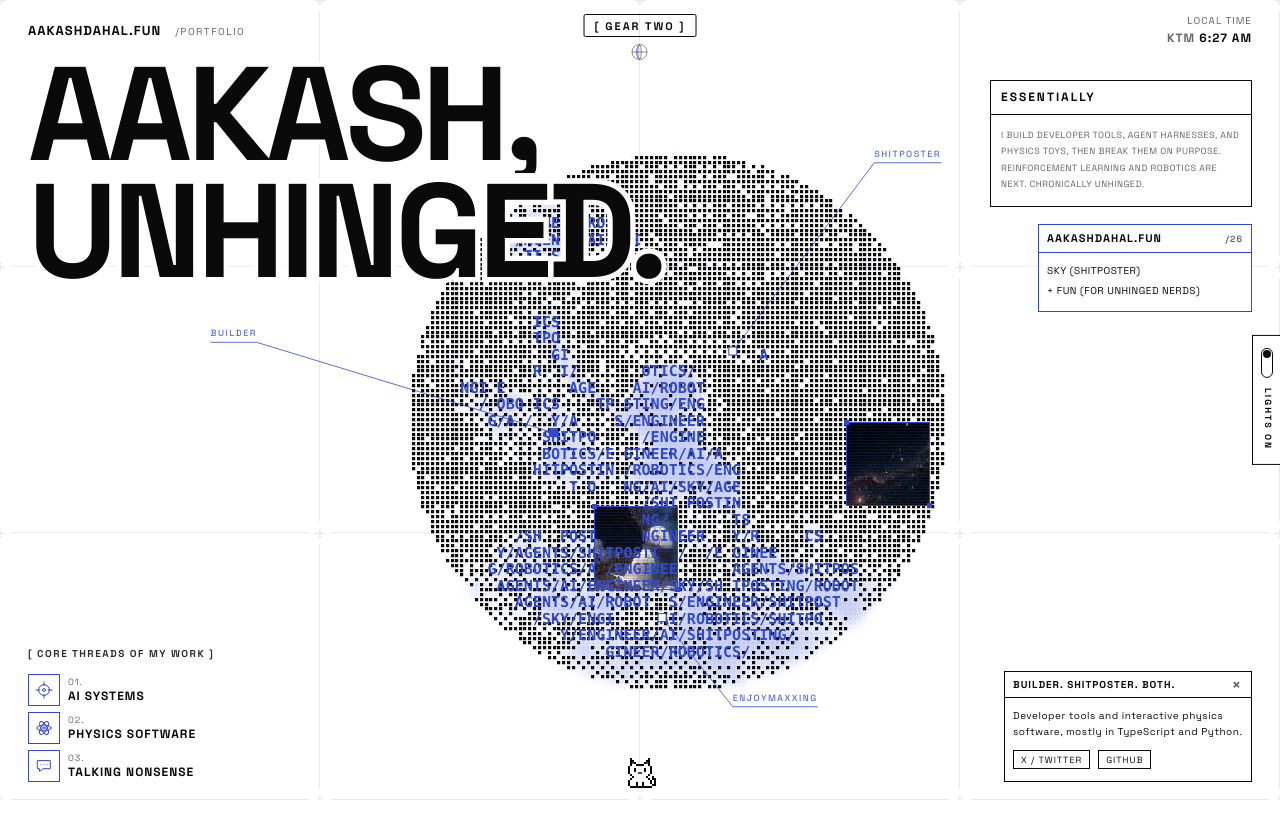
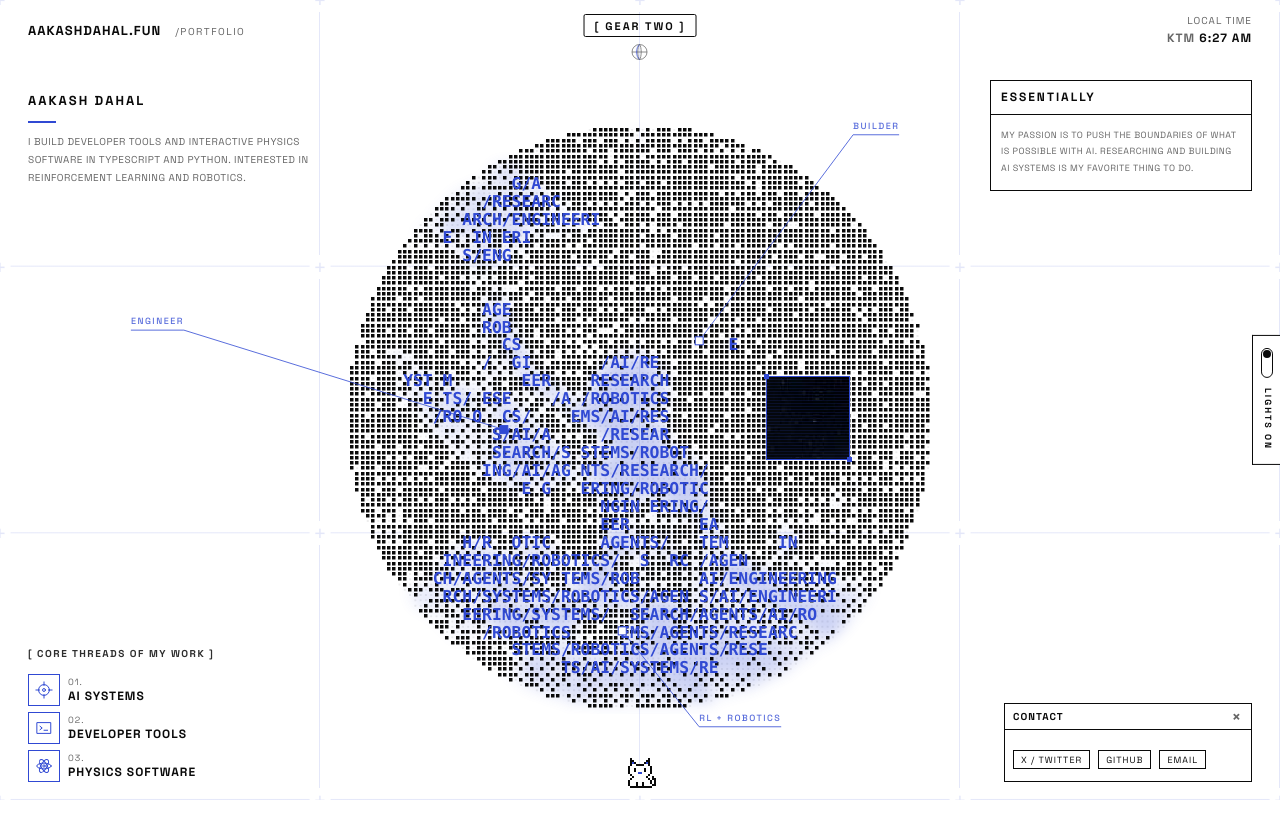
Before and after one commit to skysssup/skysssup.github.io, a plain HTML site: page index.html in a window 1280 px wide. Shown: the top 815 px of the page. Drawn offline with Linux system fonts and the light colour scheme; animation ran at ten frames a second.

Commit message:
Make the site read professionally
- Replace the oversized headlines with a small name and bio from the GitHub profile
- Use the requested passion and mission lines; drop joke labels, the domain panel,
  the stack block, and the shitposts footer
- Ground the facts and annotations in the actual projects and stated interests
- Recenter and enlarge the avatar and arch mark now that the headlines are gone

```diff
--- a/index.html
+++ b/index.html
@@ -37,47 +37,38 @@
 
   <main id="top">
     <section class="hero glitchable" aria-labelledby="hero-title">
-      <h1 class="hero-title chroma" id="hero-title" data-parallax="-120">
-        <span class="mask"><span>AAKASH,</span></span>
-        <span class="mask"><span>UNHINGED.</span></span>
-      </h1>
+      <div class="intro reveal-left">
+        <h1 class="intro-name" id="hero-title">AAKASH DAHAL</h1>
+        <p class="intro-bio">I BUILD DEVELOPER TOOLS AND INTERACTIVE PHYSICS SOFTWARE IN TYPESCRIPT AND PYTHON. INTERESTED IN REINFORCEMENT LEARNING AND ROBOTICS.</p>
+      </div>
 
       <div class="hero-figure" id="figure" data-parallax="80" role="img" aria-label="Aakash's GitHub avatar, a dithered statue raising a torch, rendered as moving dots and words">
         <img class="figure-fallback" src="assets/avatar.jpg" alt="" width="424" height="424">
       </div>
 
       <svg class="annotations" id="annotations" aria-hidden="true"></svg>
-      <span class="annot" data-anchor="0.6,0.37" data-glitch="0">SHITPOSTER</span>
-      <span class="annot" data-anchor="0.27,0.52" data-glitch="1">BUILDER</span>
-      <span class="annot" data-anchor="0.47,0.86" data-glitch="2">ENJOYMAXXING</span>
+      <span class="annot" data-anchor="0.6,0.37" data-glitch="0">BUILDER</span>
+      <span class="annot" data-anchor="0.27,0.52" data-glitch="1">ENGINEER</span>
+      <span class="annot" data-anchor="0.47,0.86" data-glitch="2">RL + ROBOTICS</span>
 
       <aside class="panel essentially reveal-right" aria-label="Essentially">
         <h2 class="panel-head">ESSENTIALLY</h2>
-        <p class="panel-body">I BUILD DEVELOPER TOOLS, AGENT HARNESSES, AND PHYSICS TOYS, THEN BREAK THEM ON PURPOSE. REINFORCEMENT LEARNING AND ROBOTICS ARE NEXT. CHRONICALLY UNHINGED.</p>
-      </aside>
-
-      <aside class="panel info reveal-right" aria-label="Domain">
-        <h2 class="panel-head"><span>AAKASHDAHAL.FUN</span><span class="panel-num">/26</span></h2>
-        <div class="panel-body">
-          <p>SKY (SHITPOSTER)</p>
-          <p>+ FUN (FOR UNHINGED NERDS)</p>
-        </div>
+        <p class="panel-body">MY PASSION IS TO PUSH THE BOUNDARIES OF WHAT IS POSSIBLE WITH AI. RESEARCHING AND BUILDING AI SYSTEMS IS MY FAVORITE THING TO DO.</p>
       </aside>
 
       <div class="threads reveal-left chroma">
         <h2 class="threads-title">[ CORE THREADS OF MY WORK ]</h2>
         <ul>
           <li><span class="thread-icon"><svg viewBox="0 0 20 20" aria-hidden="true"><circle cx="10" cy="10" r="6"/><circle cx="10" cy="10" r="1.6"/><path d="M10 1v4M10 15v4M1 10h4M15 10h4"/></svg></span><span><small>01.</small>AI SYSTEMS</span></li>
-          <li><span class="thread-icon"><svg viewBox="0 0 20 20" aria-hidden="true"><ellipse cx="10" cy="10" rx="8" ry="3.2"/><ellipse cx="10" cy="10" rx="8" ry="3.2" transform="rotate(60 10 10)"/><ellipse cx="10" cy="10" rx="8" ry="3.2" transform="rotate(-60 10 10)"/><circle cx="10" cy="10" r="1.3"/></svg></span><span><small>02.</small>PHYSICS SOFTWARE</span></li>
-          <li><span class="thread-icon"><svg viewBox="0 0 20 20" aria-hidden="true"><path d="M3 4h14v9H9l-4 3v-3H3z"/><path d="M6.5 8.5h.01M10 8.5h.01M13.5 8.5h.01"/></svg></span><span><small>03.</small>TALKING NONSENSE</span></li>
+          <li><span class="thread-icon"><svg viewBox="0 0 20 20" aria-hidden="true"><path d="M2.5 4h15v12h-15z"/><path d="M5.5 8l2.5 2-2.5 2M10 12.5h4"/></svg></span><span><small>02.</small>DEVELOPER TOOLS</span></li>
+          <li><span class="thread-icon"><svg viewBox="0 0 20 20" aria-hidden="true"><ellipse cx="10" cy="10" rx="8" ry="3.2"/><ellipse cx="10" cy="10" rx="8" ry="3.2" transform="rotate(60 10 10)"/><ellipse cx="10" cy="10" rx="8" ry="3.2" transform="rotate(-60 10 10)"/><circle cx="10" cy="10" r="1.3"/></svg></span><span><small>03.</small>PHYSICS SOFTWARE</span></li>
         </ul>
       </div>
 
-      <aside class="panel about reveal-right" id="about" aria-label="About">
-        <h2 class="panel-head"><span>BUILDER. SHITPOSTER. BOTH.</span><button class="panel-close" id="about-close" type="button" aria-label="Close about panel">×</button></h2>
+      <aside class="panel about reveal-right" id="about" aria-label="Contact">
+        <h2 class="panel-head"><span>CONTACT</span><button class="panel-close" id="about-close" type="button" aria-label="Close contact panel">×</button></h2>
         <div class="panel-body">
-          <p>Developer tools and interactive physics software, mostly in TypeScript and Python.</p>
-          <div class="chips"><a href="https://x.com/skysssup">X / TWITTER</a><a href="https://github.com/skysssup">GITHUB</a></div>
+          <div class="chips"><a href="https://x.com/skysssup">X / TWITTER</a><a href="https://github.com/skysssup">GITHUB</a><a href="mailto:hello@aakashdahal.fun">EMAIL</a></div>
         </div>
       </aside>
       <button class="about-reopen" id="about-open" type="button" aria-controls="about" aria-expanded="true" hidden>[ + ]</button>
@@ -94,9 +85,9 @@
       <div class="editorial-right">
         <h2 class="statement reveal-up" id="statement">I build things. Mostly AI.<br>Sometimes they work.</h2>
         <div class="facts">
-          <p class="reveal-up">EIGHT PROJECTS SINCE JUNE 2026. FOUR OF THEM PUBLIC. ALL OF THEM SHIPPED HORRIBLY.</p>
-          <p class="reveal-up">ALSO INTERESTED IN ROBOTICS. ONE DAY I WILL BUILD MECHAS AND EXOSKELETONS.</p>
-          <p class="reveal-up">© MOSTLY TYPESCRIPT AND PYTHON<br>→ TOOLS FOR AGENTS, TOYS FOR PHYSICS.</p>
+          <p class="reveal-up">EIGHT PROJECTS, FOUR OF THEM PUBLIC ON GITHUB, FROM GIT TOOLING TO A 2.5D PHYSICS PLAYGROUND.</p>
+          <p class="reveal-up">LOCAL-FIRST WHERE IT COUNTS: SQLITE SCHEDULING, ON-DISK METRICS, OFFLINE AGENT HARNESSES.</p>
+          <p class="reveal-up">MOSTLY TYPESCRIPT AND PYTHON<br>→ DEVELOPER TOOLS, AGENT TESTING, PHYSICS SOFTWARE.</p>
         </div>
       </div>
     </section>
@@ -116,21 +107,20 @@
   <footer class="site-footer glitchable">
     <div class="footer-grid">
       <div class="footer-col reveal-up">
-        <h2 class="footer-title">Shitposts &amp; Ships</h2>
-        <p class="footer-note">NO ESSAYS YET. THE SHITPOSTS LIVE ON X, THE SHIPS LIVE ON GITHUB, AND THE FULL INDEX LIVES HERE:</p>
-        <a class="row" href="portfolio/"><span>PORTFOLIO</span><span class="row-meta">08 PROJECTS</span><span class="row-arrow">→</span></a>
-      </div>
-      <div class="footer-col reveal-up">
+        <h2 class="footer-label">[ CONTACT ]</h2>
         <p class="footer-note">REACH OUT TO ME OVER HERE AT:</p>
         <a class="row" href="https://x.com/skysssup"><span>X / TWITTER</span><span class="row-arrow">↗</span></a>
         <a class="row" href="https://github.com/skysssup"><span>GITHUB</span><span class="row-arrow">↗</span></a>
         <a class="row" href="mailto:hello@aakashdahal.fun"><span>EMAIL</span><span class="row-arrow">↗</span></a>
-        <a class="row" href="https://aakashdahal.fun"><span>V1 SITE</span><span class="row-arrow">→</span></a>
+      </div>
+      <div class="footer-col reveal-up">
+        <h2 class="footer-label">[ PORTFOLIO ]</h2>
+        <p class="footer-note">EVERY PROJECT WITH ITS STACK, STATUS, AND REPOSITORY LINK.</p>
+        <a class="row" href="portfolio/"><span>PORTFOLIO</span><span class="row-meta">08 PROJECTS</span><span class="row-arrow">→</span></a>
       </div>
     </div>
     <div class="footer-bottom">
       <span>© <span class="year">2026</span> AAKASH DAHAL</span>
-      <span>NO COOKIES. JUST DOTS.</span>
     </div>
   </footer>
 
--- a/js/dotfield.js
+++ b/js/dotfield.js
@@ -2,7 +2,7 @@
   "use strict";
 
   var BAYER = [0, 8, 2, 10, 12, 4, 14, 6, 3, 11, 1, 9, 15, 7, 13, 5];
-  var WORDS = ["AI", "AGENTS", "SKY", "SHITPOSTING", "ROBOTICS", "ENGINEER"];
+  var WORDS = ["AI", "AGENTS", "RESEARCH", "SYSTEMS", "ROBOTICS", "ENGINEERING"];
   var SCRAMBLE = "#%&@$*+=<>{}[]01/\\";
   var TEARS = "▚▞▖▗▘▝■□▪▫";
   var MONO = 'ui-monospace, "SFMono-Regular", Menlo, Consolas, "Liberation Mono", monospace';
@@ -89,7 +89,6 @@
     var img = new Image();
     var colors = palette();
     var size = 0, dpr = 1, n = 0, cell = 0, count = 0, margin = 0, span = 0;
-    var avoid = options.avoid || null;
     var hx, hy, px, py, vx, vy, lum, thr, phase, freq, delay, blinkUntil;
     var cols = 0, rows = 0, cw = 0, rh = 0, fontPx = 0, glyphLum = null, streams = [];
     var tiles = [];
@@ -185,17 +184,11 @@
       var across = Math.floor(size / tile);
       var offset = (size - across * tile) / 2;
       var now = performance.now();
-      var blocked = null;
-      if (avoid) {
-        var a = avoid.getBoundingClientRect(), b = box.getBoundingClientRect(), k2 = size / b.width;
-        blocked = { x0: (a.left - b.left) * k2, y0: (a.top - b.top) * k2, x1: (a.right - b.left) * k2, y1: (a.bottom - b.top) * k2 };
-      }
       tiles = [];
       for (var ty = 0; ty < across; ty++) {
         for (var tx = 0; tx < across; tx++) {
           var x0 = offset + tx * tile, y0 = offset + ty * tile;
           if (Math.hypot(x0 + tile / 2 - center, y0 + tile / 2 - center) > center * 0.82) continue;
-          if (blocked && x0 < blocked.x1 && x0 + tile > blocked.x0 && y0 < blocked.y1 && y0 + tile > blocked.y0) continue;
           tiles.push({ x: x0, y: y0, w: tile, h: tile, on: false, onAt: 0, showAt: now + 1600 + Math.random() * 11000, hideAt: 0 });
         }
       }
--- a/js/main.js
+++ b/js/main.js
@@ -425,7 +425,7 @@
   /* figures */
   if (window.Dotfield) {
     var heroFigure = document.getElementById("figure");
-    if (heroFigure) window.Dotfield.mountHero(heroFigure, { src: base + "assets/avatar.jpg", reduced: reduced, avoid: document.getElementById("hero-title") });
+    if (heroFigure) window.Dotfield.mountHero(heroFigure, { src: base + "assets/avatar.jpg", reduced: reduced });
     var dither = document.getElementById("dither");
     if (dither) window.Dotfield.mountDither(dither, { src: base + "assets/avatar.jpg", crop: [20, 0, 360, 300], ink: "highlight", reduced: reduced });
   }
--- a/styles.css
+++ b/styles.css
@@ -194,26 +194,10 @@ main, .site-footer { position: relative; z-index: 4; }
 
 /* ── hero ── */
 .hero { position: relative; width: 100%; height: 100svh; min-height: 720px; overflow: hidden; }
-.hero-title {
-  position: absolute;
-  top: 7svh;
-  left: var(--edge);
-  z-index: 12;
-  font-size: clamp(64px, 10.4vw, 150px);
-  font-weight: 700;
-  line-height: .88;
-  letter-spacing: -.035em;
-  pointer-events: none;
-  will-change: transform;
-  paint-order: stroke fill;
-  -webkit-text-stroke: .08em var(--paper);
-}
-.mask { display: block; overflow: hidden; padding-right: .06em; }
-.mask > span { display: block; transform: translateY(110%); transition: transform .8s var(--ease-out); }
-.mask:nth-child(1) > span { transition-delay: .3s; }
-.mask:nth-child(2) > span { transition-delay: .5s; }
-body:not(.is-loading) .mask > span { transform: none; }
-:root[data-gear="two"] .hero-title { text-shadow: -2px 0 #ff2d20, 2px 0 #57f3ff; animation: title-glitch 4s steps(1, end) infinite; }
+.intro { position: absolute; top: 92px; left: var(--edge); z-index: 12; max-width: 300px; }
+.intro-name { font-size: 13px; font-weight: 700; letter-spacing: 2px; }
+.intro-name::after { content: ""; display: block; width: 28px; height: 2px; margin: 12px 0 10px; background: var(--accent); }
+.intro-bio { font-size: 10px; line-height: 1.8; letter-spacing: .5px; color: var(--muted); }
 @keyframes title-glitch {
   0%, 92% { transform: none; }
   93% { transform: translate(-3px, 1px) skewX(-.5deg); }
@@ -222,13 +206,14 @@ body:not(.is-loading) .mask > span { transform: none; }
 }
 
 .hero-figure {
+  --figure-w: min(74svh, 54vw, 820px);
   position: absolute;
   top: 50%;
-  left: 53%;
+  left: 50%;
   z-index: 8;
-  width: min(68svh, 52vw, 780px);
+  width: var(--figure-w);
   aspect-ratio: 1;
-  margin: calc(min(68svh, 52vw, 780px) * -0.46) 0 0 calc(min(68svh, 52vw, 780px) * -0.5);
+  margin: calc(var(--figure-w) * -0.47) 0 0 calc(var(--figure-w) * -0.5);
   touch-action: pan-y;
   cursor: crosshair;
   will-change: transform;
@@ -382,8 +367,8 @@ body:not(.is-loading) .mask > span { transform: none; }
 
 /* ── footer ── */
 .site-footer { padding: 14svh var(--edge) 24px; }
-.footer-grid { display: grid; grid-template-columns: 1fr 1fr; gap: 8vw; align-items: end; }
-.footer-title { font-size: clamp(44px, 7vw, 108px); font-weight: 700; line-height: .95; letter-spacing: -.035em; text-transform: none; margin-bottom: 24px; }
+.footer-grid { display: grid; grid-template-columns: 1fr 1fr; gap: 8vw; align-items: start; }
+.footer-label { margin-bottom: 14px; font-size: 10px; font-weight: 700; letter-spacing: 1.5px; }
 .footer-note { margin-bottom: 16px; font-size: 10px; letter-spacing: 1px; line-height: 1.7; color: var(--muted); max-width: 52ch; }
 .row { display: flex; align-items: baseline; gap: 10px; padding: 14px 0; border-bottom: 1px solid var(--ink); font-size: clamp(14px, 1.3vw, 17px); font-weight: 700; letter-spacing: .5px; transition: opacity .2s; }
 :root[data-gear="two"] .row { border-color: rgba(255,45,32,.35); }
@@ -425,7 +410,7 @@ body:not(.is-loading) .mask > span { transform: none; }
 @media (max-width: 1100px) {
   .essentially { width: 220px; }
   .info { width: 190px; }
-  .hero-figure { width: min(62svh, 56vw); margin: calc(min(62svh, 56vw) * -0.46) 0 0 calc(min(62svh, 56vw) * -0.5); }
+  .hero-figure { --figure-w: min(64svh, 58vw); }
 }
 
 @media (max-width: 760px) {
@@ -439,8 +424,8 @@ body:not(.is-loading) .mask > span { transform: none; }
   .clock-label { font-size: 8px; }
   .clock-value { font-size: 11px; }
   .hero { height: auto; min-height: 0; padding-bottom: 210px; }
-  .hero-title { position: relative; top: auto; left: auto; padding: 84px var(--edge) 0; font-size: clamp(54px, 17vw, 96px); }
-  .hero-figure { position: relative; top: auto; left: auto; width: min(92vw, 470px); margin: 6vw auto 0; }
+  .intro { position: relative; top: auto; left: auto; max-width: none; padding: 84px var(--edge) 0; }
+  .hero-figure { --figure-w: min(92vw, 470px); position: relative; top: auto; left: auto; margin: 8vw auto 0; }
   .essentially, .info { display: none; }
   .annot { font-size: 8px; letter-spacing: 1px; }
   .threads { bottom: 20px; }
@@ -473,10 +458,10 @@ body:not(.is-loading) .mask > span { transform: none; }
 
 /* ── portfolio ── */
 .mark-figure {
-  --mark-w: min(46svh, 34vw, 520px);
+  --mark-w: min(52svh, 38vw, 560px);
   position: absolute;
   top: 50%;
-  left: 54%;
+  left: 50%;
   z-index: 8;
   width: var(--mark-w);
   aspect-ratio: 41.7 / 50;
@@ -498,7 +483,6 @@ body:not(.is-loading) .mask > span { transform: none; }
 .card-foot { display: flex; justify-content: space-between; align-items: center; padding: 12px 22px 16px; border-top: 1px dashed var(--grid); font-size: 10px; letter-spacing: 1.5px; color: var(--muted); }
 .card:hover .card-name { color: var(--accent-item, var(--accent)); }
 :root[data-gear="two"] .card:hover .card-name { color: var(--accent); text-shadow: -2px 0 #ff2d20, 2px 0 #57f3ff; }
-.page-portfolio .footer-title { max-width: 12ch; }
 
 @media (max-width: 760px) {
   .mark-figure { --mark-w: min(64vw, 320px); position: relative; top: auto; left: auto; margin: 10vw auto 0; }
```
Also changed, not shown: portfolio/index.html (+13 -21 lines).
